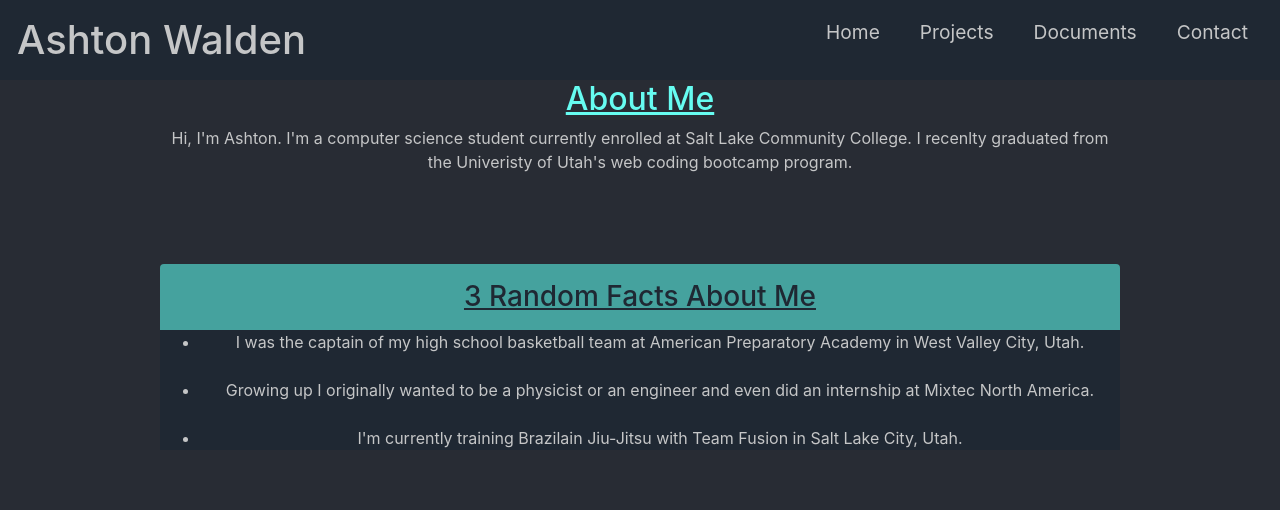
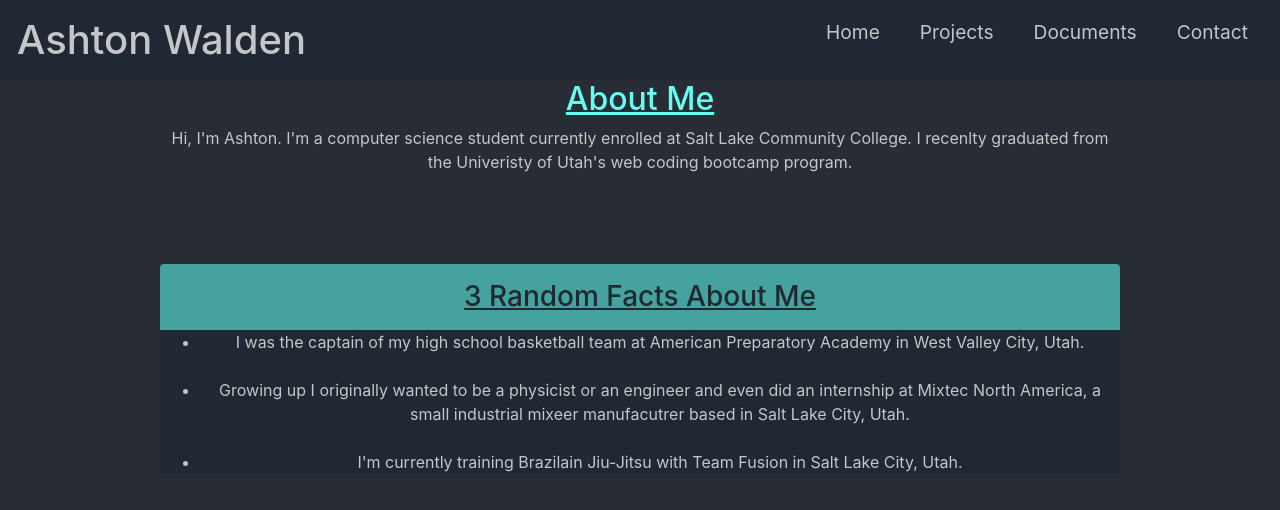
Before and after one commit to ashtonwalden34/react-portfolio, a React (Create React App) app: page / in a window 1280 px wide. Shown: the top 510 px of the page. Built offline with nearby package versions, Linux system fonts and the light colour scheme.

Commit message:
added more home content

```diff
--- a/src/Pages/Home.js
+++ b/src/Pages/Home.js
@@ -21,7 +21,7 @@ const HOME = () => (
       <ul className='randomFacts'>
         <li className='fact'>I was the captain of my high school basketball team at American Preparatory Academy in West Valley City, Utah.</li>
         <br />
-        <li className='fact'>Growing up I originally wanted to be a physicist or an engineer and even did an internship at Mixtec North America.</li>
+        <li className='fact'>Growing up I originally wanted to be a physicist or an engineer and even did an internship at Mixtec North America, a small industrial mixeer manufacutrer based in Salt Lake City, Utah.</li>
         <br />
         <li className='fact'>I'm currently training Brazilain Jiu-Jitsu with Team Fusion in Salt Lake City, Utah.</li>
       </ul>
```
Also changed, not shown: 1 other file (tests, documents, lock files or other folders).
